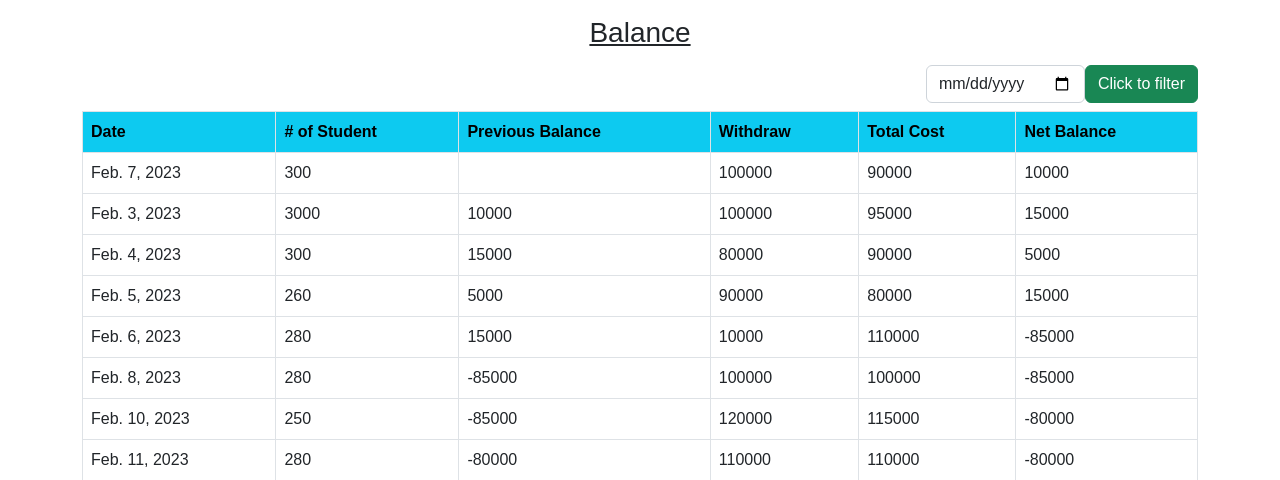
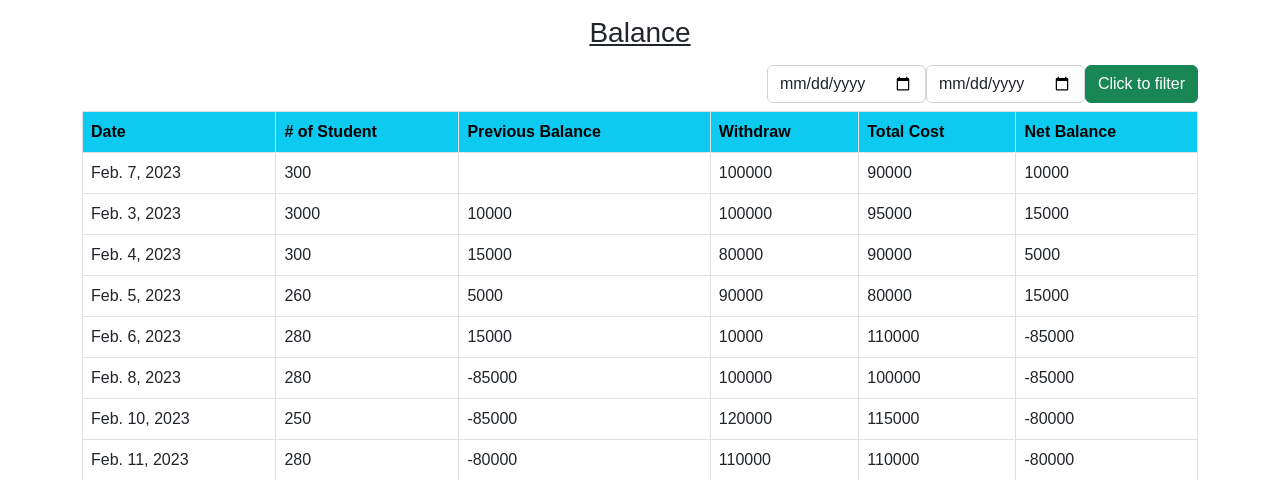
Before and after one commit to alamindesign/Expense-Management, a Django app: page /balance/ in a window 1280 px wide. Shown: the part 144-624 px from the top of the page. Run offline with Django 3.2, Linux system fonts and the light colour scheme; data comes from the database, SQL or seed files in the repository; parts of the project's set-up code (start-up, migrations or seed data) failed here and were passed over; some libraries are stand-ins or nearby versions.

Commit message:
date range added by Alamin

```diff
--- a/ExpenseManagement/templates/expenseApp/dailyBalance.html
+++ b/ExpenseManagement/templates/expenseApp/dailyBalance.html
@@ -7,6 +7,7 @@
     <form class="d-flex justify-content-end align-items-center" action="" method="post">
         {% csrf_token %}
             <input id="date" type="date" class="form-control" name="date" style="width: fit-content;">
+            <input id="date2" type="date" class="form-control" name="date2" style="width: fit-content;">
         <!-- It's time to submit this form -->
             <input type="submit" value="Click to filter" class="btn btns btn-success">
     </form>
```
